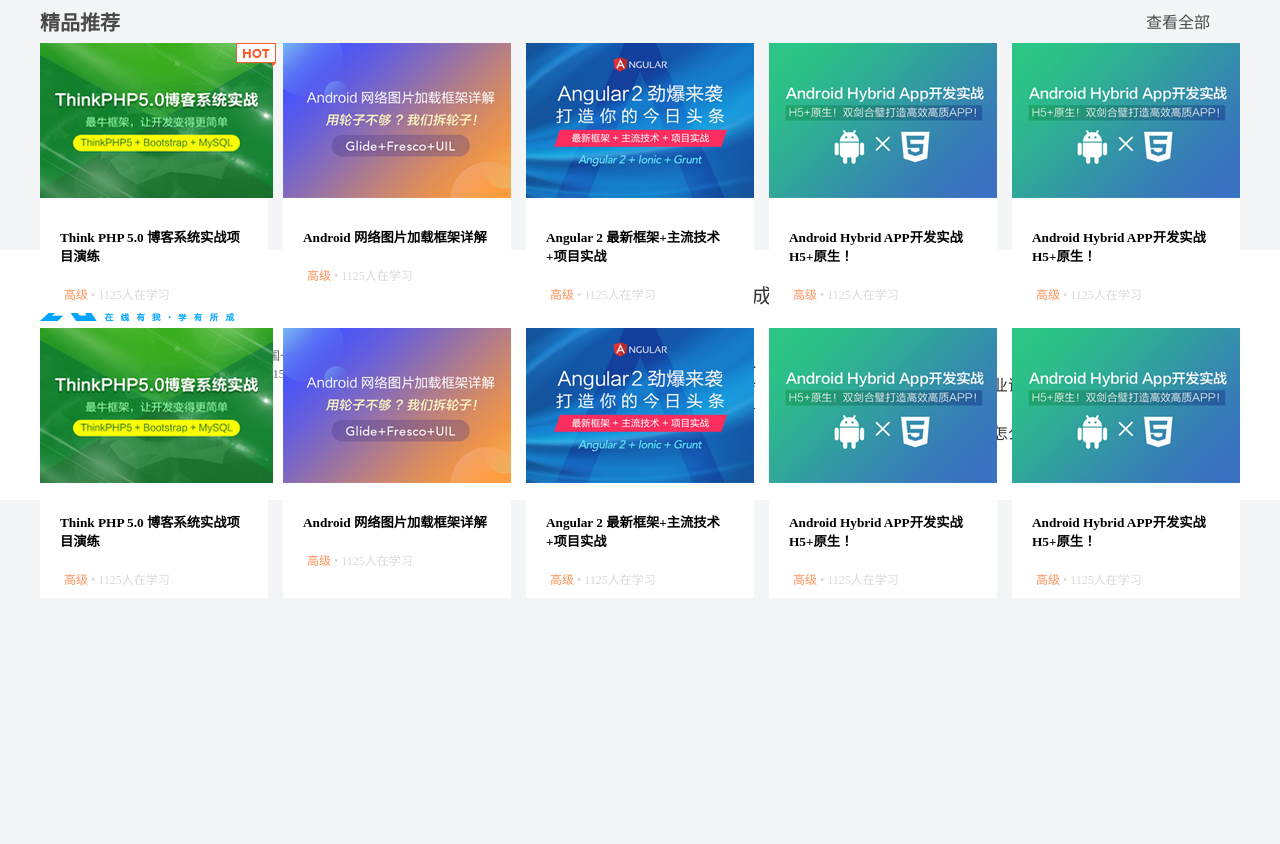
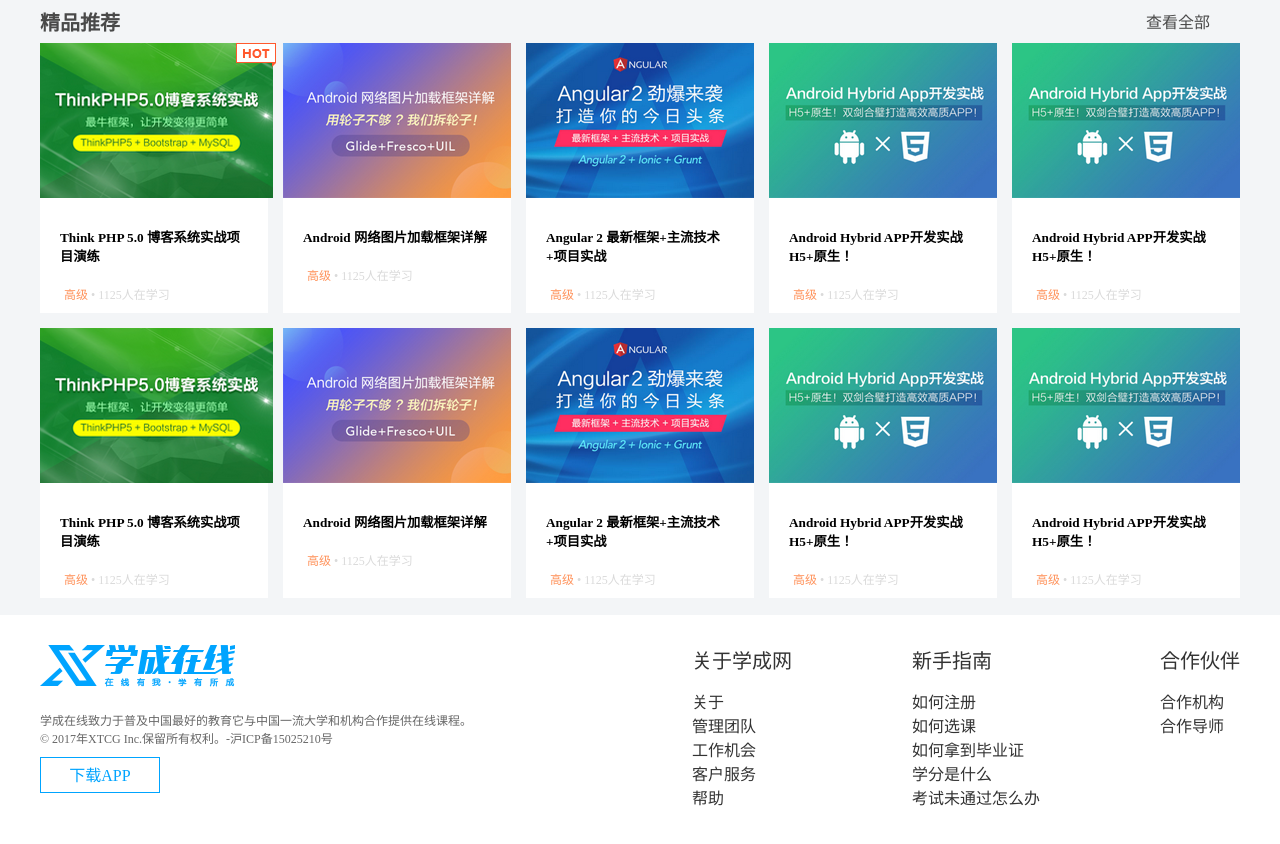
Before and after one commit to REDPAUI/test, a plain HTML site: page index.html in a window 1280 px wide. Shown: the part 622-1466 px from the top of the page. Before the commit the page ends 1235 px from the top, so only its background shows below. Drawn offline with Linux system fonts and the light colour scheme.

Commit message:
Update index.css

```diff
--- a/CSS/index.css
+++ b/CSS/index.css
@@ -275,7 +275,7 @@ margin-right:26px;
 }
 /* 版权 */
 .footer {
-    margin-top: 350px;
+    margin-top: 715px;
 
     padding-top: 30px;
 
```
